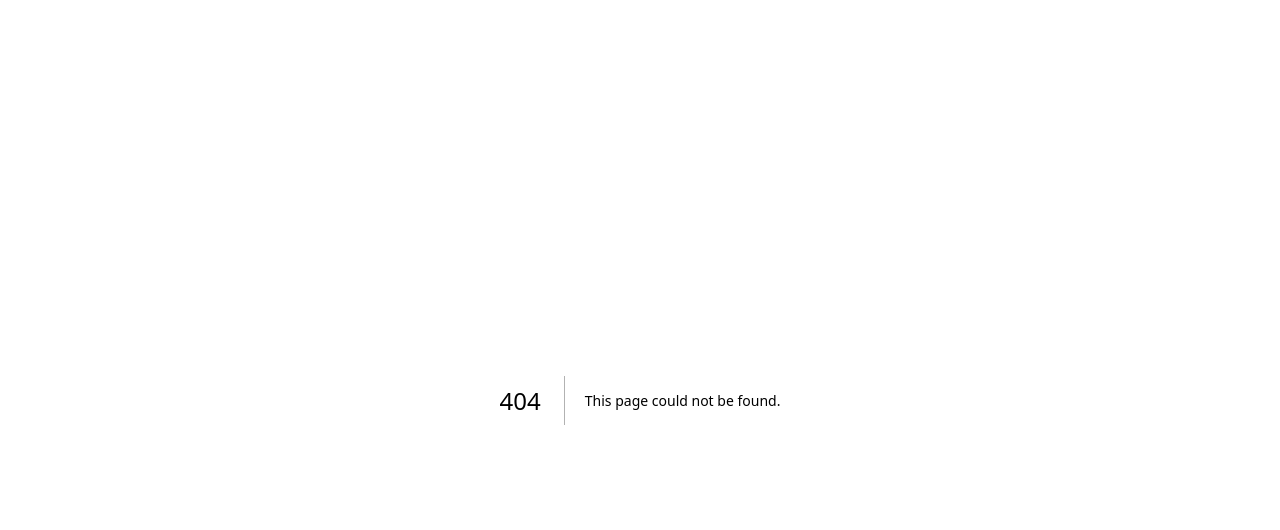
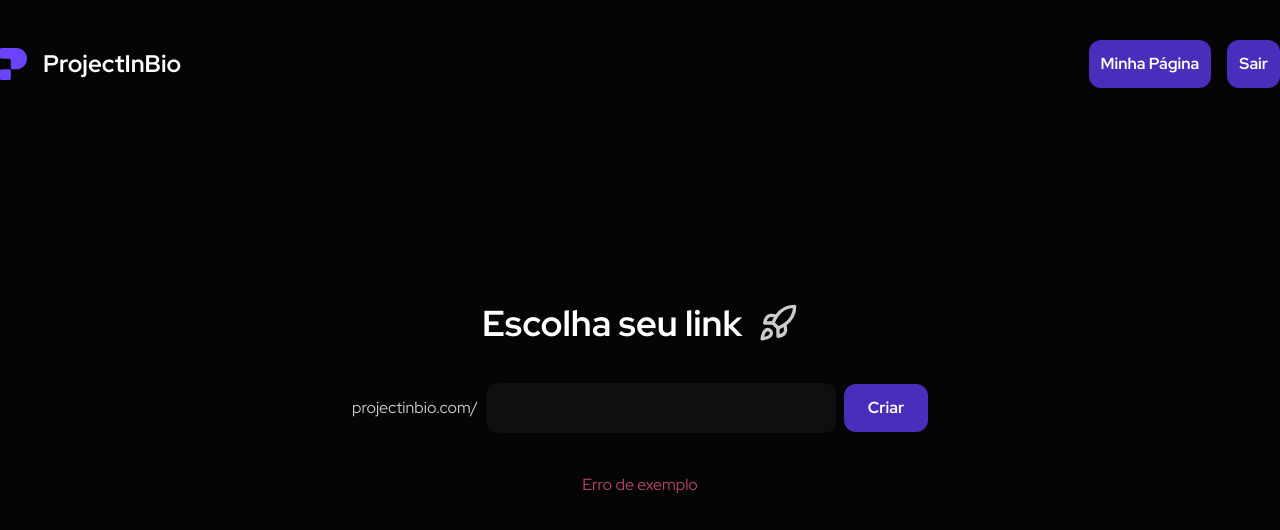
Before and after one commit to valentimm/project-bio, a Next.js app: page /criar in a window 1280 px wide. Before the commit this address had no page. Shown: the top 530 px of the page. Built offline with nearby package versions, Linux system fonts and the light colour scheme.

Commit message:
feat: create page Criar

```diff
--- /dev/null
+++ b/app/(pages)/criar/page.tsx
@@ -0,0 +1,26 @@
+import Header from "@/app/components/landing-page/header";
+import Button from "@/app/components/ui/button";
+import TextInput from "@/app/components/ui/text-input";
+import { Rocket } from "lucide-react";
+
+export default function CriarPage() {
+  return (
+    <div>
+      <Header />
+      <div className="h-screen flex flex-col gap-10 items-center justify-center max-w-xl mx-auto">
+        <div className="flex items-center gap-4">
+          <h1 className="text-4xl font-bold text-white">Escolha seu link</h1>
+          <Rocket className="size-10" />
+        </div>
+        <form action="" className="w-full flex items-center gap-2">
+          <span>projectinbio.com/</span>
+          <TextInput />
+          <Button className="w-[126px]">Criar</Button>
+        </form>
+        <div>
+          <span className="text-accent-pink">Erro de exemplo</span>
+        </div>
+      </div>
+    </div>
+  );
+}
```
